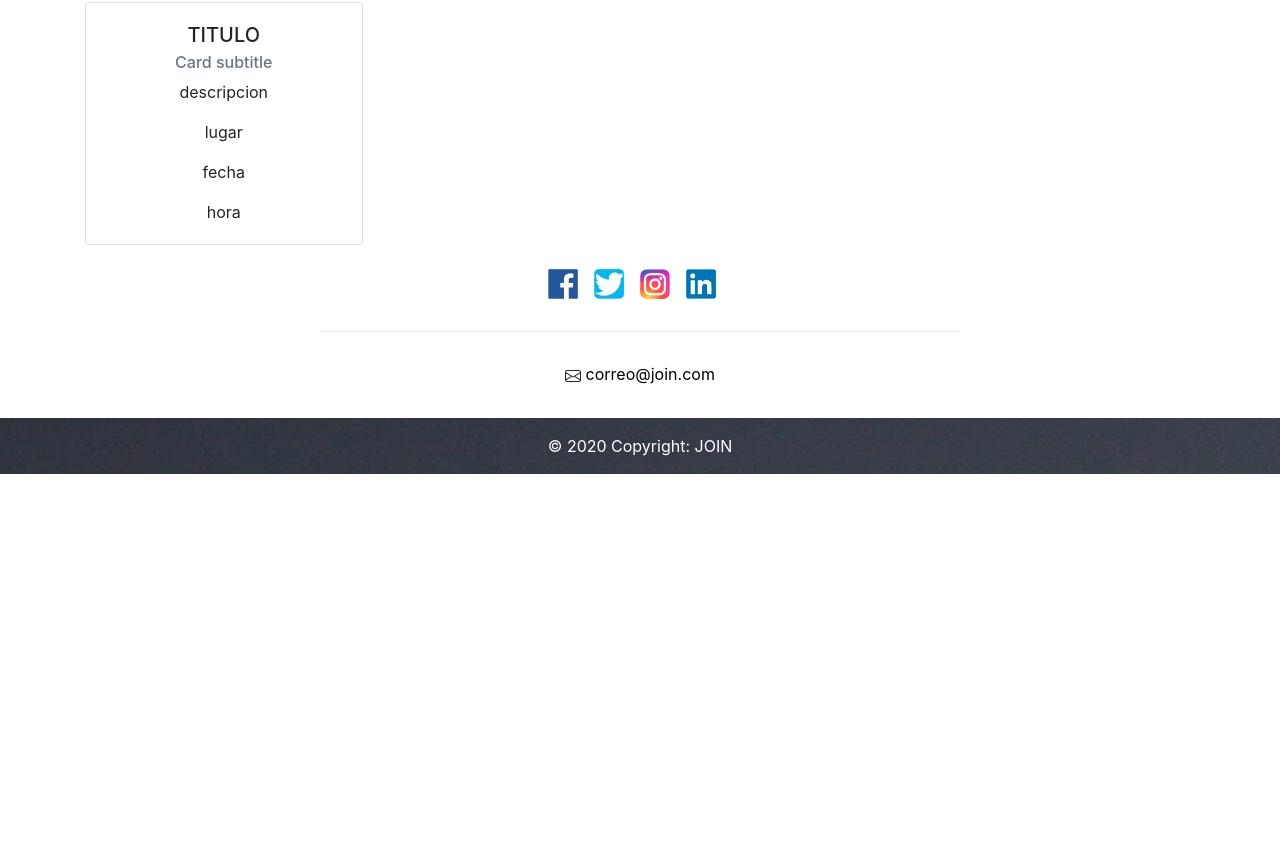
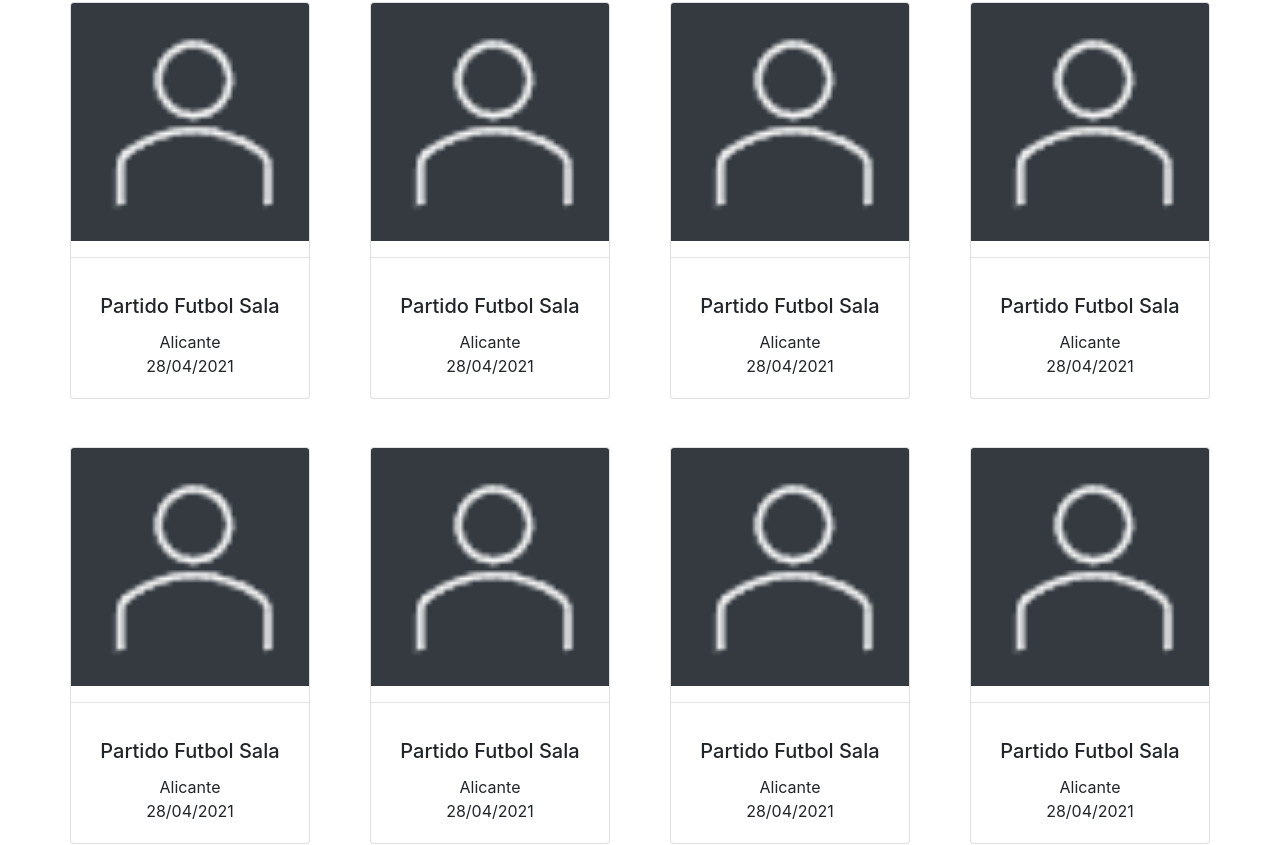
Before and after one commit to angelriera91/JOIN, an Angular app in the folder join-app/: page / in a window 1280 px wide. Shown: the part 722-1567 px from the top of the page. Before the commit the page ends 1196 px from the top, so only its background shows below. Built offline with nearby package versions, Linux system fonts and the light colour scheme.

Commit message:
modificacion cards, y estilo de modal de evento

```diff
--- a/join-app/src/app/pages/events/events.component.html
+++ b/join-app/src/app/pages/events/events.component.html
@@ -1,77 +1,204 @@
+<div class="container">
+  <div class="pt-5"></div>
+  <div class="row justify-content-between">
 
-<div>
-    <div class="container mt-5" >
-        <div class="card col-3 text-center" (click)="open(eventmodal)">
+
+
+    <div class="card text-center" (click)="open(eventmodal)" style="width: 15rem">
+      <img class="card-img-top bg-dark" src="../../../assets/icono.png" alt="Card image cap">
+      <hr>
+
       <div class="card-body">
-              <h5 class="card-title">TITULO</h5>
-              <h6 class="card-subtitle mb-2 text-muted">Card subtitle</h6>
-              <p class="card-text">descripcion</p>
-              <p class="card-text">lugar</p>
-              <p class="card-text">fecha</p>
-              <p class="card-text">hora</p>
+        <h5 class="card-title">Partido Futbol Sala</h5>
+        <div class="card-text col-12">Alicante</div>
+        <div class="card-text col-12">28/04/2021</div>
+
+
+      </div>
+    </div>
+
+    <div class="card text-center" (click)="open(eventmodal)" style="width: 15rem">
+      <img class="card-img-top bg-dark" src="../../../assets/icono.png" alt="Card image cap">
+      <hr>
+
+      <div class="card-body">
+        <h5 class="card-title">Partido Futbol Sala</h5>
+        <div class="card-text col-12">Alicante</div>
+        <div class="card-text col-12">28/04/2021</div>
+
+
+      </div>
+    </div>
+
+    <div class="card text-center" (click)="open(eventmodal)" style="width: 15rem">
+      <img class="card-img-top bg-dark" src="../../../assets/icono.png" alt="Card image cap">
+      <hr>
+
+      <div class="card-body">
+        <h5 class="card-title">Partido Futbol Sala</h5>
+        <div class="card-text col-12">Alicante</div>
+        <div class="card-text col-12">28/04/2021</div>
+
+
+      </div>
+    </div>
+
+    <div class="card text-center" (click)="open(eventmodal)" style="width: 15rem">
+      <img class="card-img-top bg-dark" src="../../../assets/icono.png" alt="Card image cap">
+      <hr>
+
+      <div class="card-body">
+        <h5 class="card-title">Partido Futbol Sala</h5>
+        <div class="card-text col-12">Alicante</div>
+        <div class="card-text col-12">28/04/2021</div>
+
+
+      </div>
+    </div>
+
+    <div class="col-12 mt-5"></div>
+
+    <div class="card text-center" (click)="open(eventmodal)" style="width: 15rem">
+      <img class="card-img-top bg-dark" src="../../../assets/icono.png" alt="Card image cap">
+      <hr>
+
+      <div class="card-body">
+        <h5 class="card-title">Partido Futbol Sala</h5>
+        <div class="card-text col-12">Alicante</div>
+        <div class="card-text col-12">28/04/2021</div>
+
+
+      </div>
+    </div>
+
+    <div class="card text-center" (click)="open(eventmodal)" style="width: 15rem">
+      <img class="card-img-top bg-dark" src="../../../assets/icono.png" alt="Card image cap">
+      <hr>
+
+      <div class="card-body">
+        <h5 class="card-title">Partido Futbol Sala</h5>
+        <div class="card-text col-12">Alicante</div>
+        <div class="card-text col-12">28/04/2021</div>
+
+
+      </div>
+    </div>
+
+    <div class="card text-center" (click)="open(eventmodal)" style="width: 15rem">
+      <img class="card-img-top bg-dark" src="../../../assets/icono.png" alt="Card image cap">
+      <hr>
+
+      <div class="card-body">
+        <h5 class="card-title">Partido Futbol Sala</h5>
+        <div class="card-text col-12">Alicante</div>
+        <div class="card-text col-12">28/04/2021</div>
+
+
+      </div>
+    </div>
+
+    <div class="card text-center" (click)="open(eventmodal)" style="width: 15rem">
+      <img class="card-img-top bg-dark" src="../../../assets/icono.png" alt="Card image cap">
+      <hr>
+
+      <div class="card-body">
+        <h5 class="card-title">Partido Futbol Sala</h5>
+        <div class="card-text col-12">Alicante</div>
+        <div class="card-text col-12">28/04/2021</div>
+
+
       </div>
     </div>
   </div>
 </div>
+
+
 
 <!-- create event modal -->
 
 <ng-template #eventmodal let-modal>
   <div>
     <div class="modal-header">
-      <button type="button" class="close" aria-label="Close" (click)="modal.dismiss('Cross click')">
+
+      <div class="form-group col-10 pb-0 mb-0">
+        <h3>
+          Partido Futbol Sala
+        </h3>
+      </div>
+      <div class="col-2">
+        <button style="outline: none" type="button" class="close bg-white" aria-label="Close"
+          (click)="modal.dismiss('Cross click')">
           <span aria-hidden="true">&times;</span>
         </button>
+      </div>
+
     </div>
   </div>
 
   <form>
     <div class="modal-body form-group row text-center">
 
-            <div class="col-1"> </div>
-            <div class="form-group col-10">
-              <label><h1>Titulo</h1></label>
-            </div>
-            <div class="col-1"> </div>
+
 
       <div class="col-1"> </div>
       <div class="form-group col-10">
-              <label for="categoria-event"><h3>Creador</h3></label>
-            </div>
-            <div class="col-1"> </div>
-
-            <div class="col-1"> </div>
-            <div class="form-group col-10">
-              <label for="categoria-event"><h4>Categoria</h4></label>
-            </div>
-            <div class="col-1"> </div>
-
-            <div class="col-1"> </div>
-            <div class="form-group col-10">
-              <label for="lugar-event"><h4>Localizacion</h4></label>
+        <img src="../../../assets/logo.png" class="col-12 bg-dark">
+        <hr>
+        <label for="creador-event">
+          <h3>AngelitoRiera</h3>
+        </label>
       </div>
       <div class="col-1"> </div>
 
       <div class="col-1"> </div>
       <div class="form-group col-5">
-              <label for="date-event"><h5>fecha</h5></label>
+        <label for="categoria-event">
+          <h4>Deporte</h4>
+        </label>
       </div>
 
 
       <div class="form-group col-5">
-              <label for="time-event"><h5>hora</h5></label>
+        <label for="lugar-event">
+          <h4>Alicante</h4>
+        </label>
+      </div>
+      <div class="col-1"> </div>
+
+      <div class="col-1"> </div>
+      <div class="form-group col-5">
+        <label for="date-event">
+          <h5>24/08/2021</h5>
+        </label>
+      </div>
+
+
+      <div class="form-group col-5">
+        <label for="time-event">
+          <h5>12:00</h5>
+        </label>
       </div>
       <div class="col-1"> </div>
 
 
       <div class="col-1"> </div>
       <div class="form-group col-10">
-              <p>Lorem ipsum dolor sit amet consectetur adipisicing elit. Dolor incidunt sit et similique distinctio illum cum error necessitatibus omnis.
-                  Inventore perferendis dolores perspiciatis cupiditate expedita atque odio alias temporibus aperiam!</p>
+        <p class="text-justify">El partido sera en el polideportivo de Aliacante, Redordad llevar camisetas de color
+          rojo/negro para poder hacer los equipos.</p>
+      </div>
+      <div class="col-1"> </div>
+
+
+      <div class="col-1"> </div>
+      <div class="form-group col-10">
+        <h4 class="text-center">Asistentes: 6/12</h4>
       </div>
       <div class="col-1"> </div>
 
     </div>
+
+
+
 
 
 
@@ -81,15 +208,15 @@
 
 
       <div class="col-3">
-            <button  type="submit" class="btn">Editar</button>
+        <button type="submit" class="btn">Editar</button>
       </div>
 
       <div class="col-3">
-            <button  type="submit" class="btn">Asistir</button>
+        <button type="submit" class="btn">Asistir</button>
       </div>
 
       <div class="col-3">
-            <button  type="submit" class="btn">Eliminar</button>
+        <button type="submit" class="btn">Eliminar</button>
       </div>
 
 
```
Lines whose indentation alone changed are shown as unchanged.
